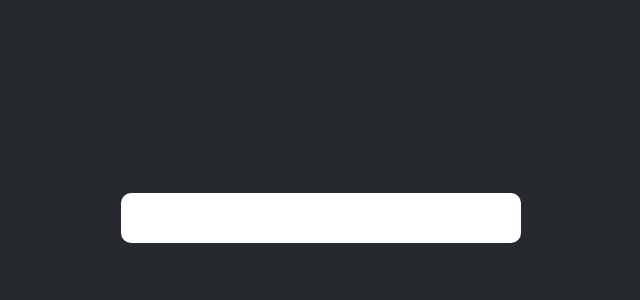
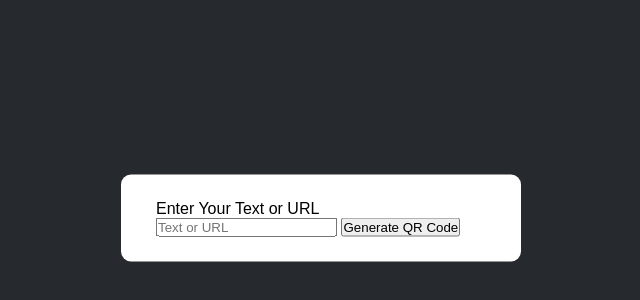
Before and after one commit to rukaokuyama/QR_Code_Generator, a plain HTML site: page index.html in a window 1280 px wide. Shown: the part 182-482 px from the top of the page, without its empty margins (319-959 px from the left). Drawn offline with Linux system fonts and the light colour scheme.

Commit message:
added markup to generate box

```diff
--- a/index.html
+++ b/index.html
@@ -8,6 +8,10 @@
     <link rel="stylesheet" href="styles.css" />
   </head>
   <body>
-    <div class="container"></div>
+    <div class="container">
+      <p>Enter Your Text or URL</p>
+      <input type="text" placeholder="Text or URL" />
+      <button>Generate QR Code</button>
+    </div>
   </body>
 </html>
```
